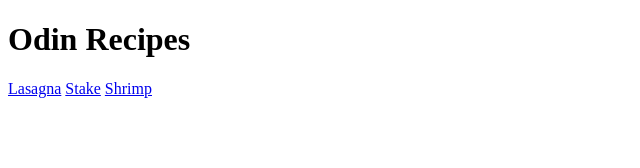
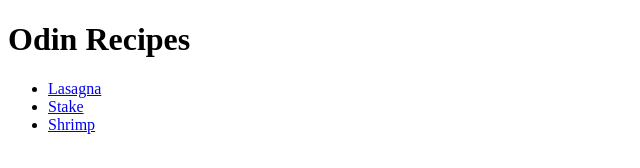
Before and after one commit to michaelabebaws/odin-recipes, a plain HTML site: page index.html in a window 1280 px wide. Shown: the whole page, without its empty margins (0-640 px from the left). Drawn offline with Linux system fonts and the light colour scheme.

```diff
--- a/index.html
+++ b/index.html
@@ -3,12 +3,15 @@
 <head>
     <meta charset="UTF-8">
     <meta name="viewport" content="width=device-width, initial-scale=1.0">
-    <title>Document</title>
+    <title>Main</title>
 </head>
 <body>
      <h1>Odin Recipes</h1>
-     <a href="recipes/lasagna.html">Lasagna</a>
-     <a href="recipes/stake.html">Stake</a>
-     <a href="recipes/shrimp.html">Shrimp</a>
+    <ul>
+        <li><a href="recipes/lasagna.html">Lasagna</a></li>
+        <li><a href="recipes/stake.html">Stake</a></li>
+        <li><a href="recipes/shrimp.html">Shrimp</a></li>
+    </ul>
+
 </body>
 </html>
```
Also changed, not shown: recipes/lasagna.html (+1 -1 lines), recipes/shrimp.html (+1 -0 lines), recipes/stake.html (+1 -1 lines), food-imgs/lasagna.JPG (added), food-imgs/shrimp.JPG (added), food-imgs/stake.JPG (added).
